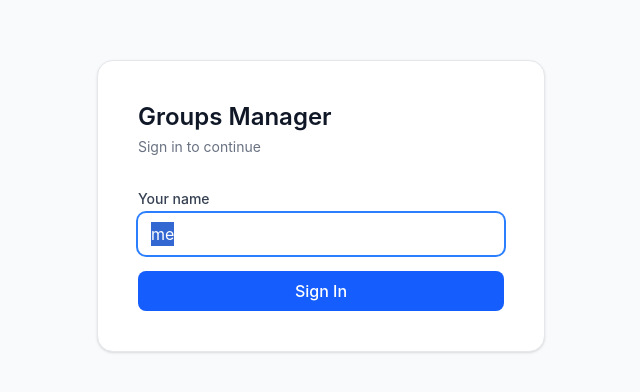
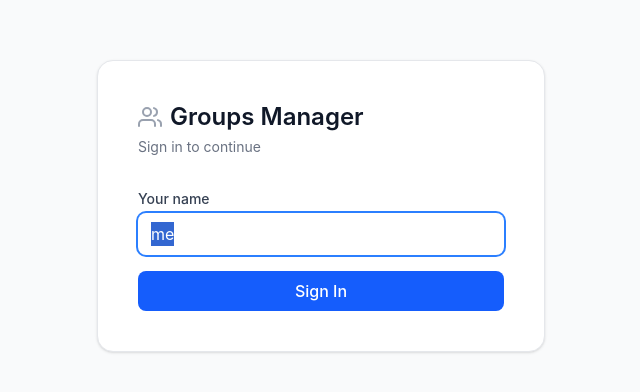
Before and after one commit to zack-burgess/groups-manager-v2, a React (Vite) app: page / in a window 1280 px wide. Shown: the part 194-586 px from the top of the page, without its empty margins (319-959 px from the left). Built offline with nearby package versions, Linux system fonts and the light colour scheme.

Commit message:
Add groups icon before title on login page
Co-Authored-By: Claude Sonnet 4.6 <noreply@anthropic.com>

```diff
--- a/src/pages/LoginPage.tsx
+++ b/src/pages/LoginPage.tsx
@@ -46,7 +46,15 @@ export default function LoginPage() {
   return (
     <div className="min-h-screen bg-gray-50 flex items-center justify-center">
       <div className="bg-white rounded-2xl shadow-sm border border-gray-200 p-10 w-full max-w-md">
-        <h1 className="text-2xl font-semibold text-gray-900 mb-1">Groups Manager</h1>
+        <h1 className="text-2xl font-semibold text-gray-900 mb-1 flex items-center gap-2">
+          <svg className="w-6 h-6 text-gray-400 shrink-0" viewBox="0 0 24 24" fill="none" stroke="currentColor" strokeWidth="2" strokeLinecap="round" strokeLinejoin="round">
+            <path d="M17 21v-2a4 4 0 0 0-4-4H5a4 4 0 0 0-4 4v2"/>
+            <circle cx="9" cy="7" r="4"/>
+            <path d="M23 21v-2a4 4 0 0 0-3-3.87"/>
+            <path d="M16 3.13a4 4 0 0 1 0 7.75"/>
+          </svg>
+          Groups Manager
+        </h1>
         <p className="text-sm text-gray-500 mb-8">Sign in to continue</p>
 
         <div className="space-y-4">
```
